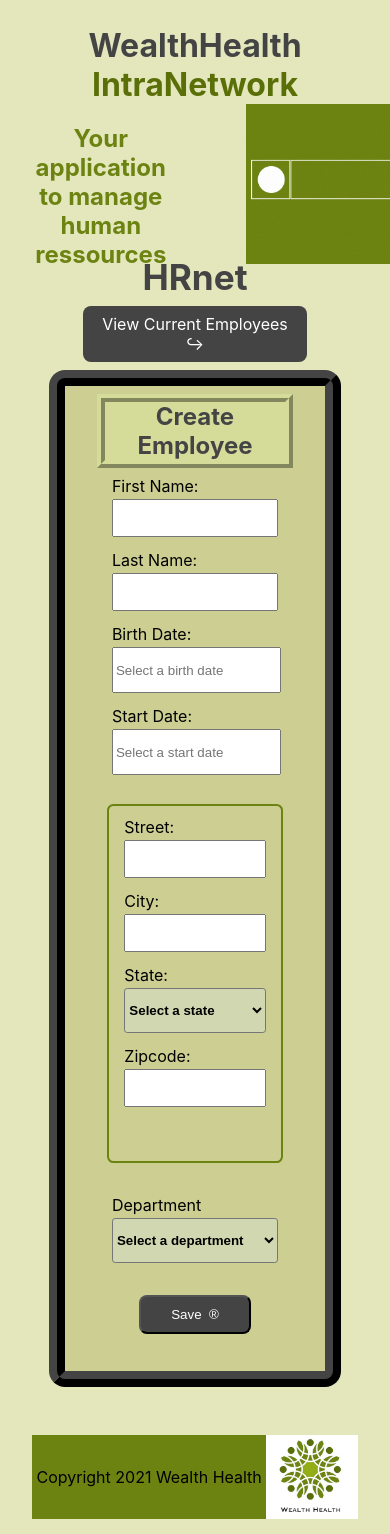
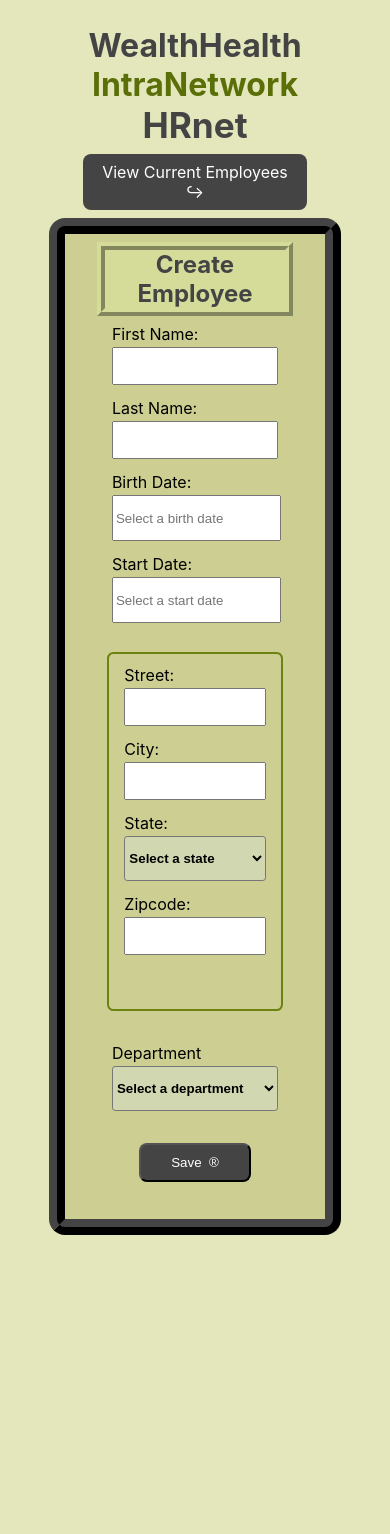
Before and after one commit to sarahvar/P14_HRnet, a React (Vite) app: page / in a window 390 px wide. Shown: the part 154-1688 px from the top of the page. After the commit the page ends 1469 px from the top, so only its background shows below. Built offline with nearby package versions, Linux system fonts and the light colour scheme; a web font is replaced by a local one.

Commit message:
changements-design

```diff
--- a/src/ReactComponents/Components/Banner/Banner.css
+++ /dev/null
@@ -1,53 +0,0 @@
-.banner {
-  width: 80%;
-  height: 18vh;
-
-  display: flex;
-  justify-content: space-evenly;
-  margin: auto;
-}
-.banner img {
-  height: 18rem;
-  position: relative;
-  bottom: 8rem;
-}
-.banner h2 {
-  margin-right: 5rem;
-}
-
-@media (max-width: 910px) {
-  .banner {
-    width: 90%;
-    height: 18vh;
-
-    display: flex;
-    justify-content: space-evenly;
-    margin: auto;
-  }
-  .banner img {
-    height: 10rem;
-    position: relative;
-    bottom: 8rem;
-  }
-  .banner h2 {
-    margin-right: 5rem;
-  }
-}
-@media (max-width: 760px) {
-  .banner {
-    width: 98%;
-    height: 18vh;
-
-    display: flex;
-    justify-content: space-evenly;
-    margin: auto;
-  }
-  .banner img {
-    height: 10rem;
-    position: relative;
-    bottom: 0rem;
-  }
-  .banner h2 {
-    margin-right: 5rem;
-  }
-}
--- a/src/ReactComponents/Components/Banner/Banner.jsx
+++ /dev/null
@@ -1,13 +0,0 @@
-import logo from "../../../assets/HRnet logo.gif";
-import "./Banner.css";
-
-export default function Banner() {
-  return (
-    <div className="banner">
-      <h2>Your application to manage human ressources</h2>
-      <div>
-        <img src={logo} className="App-logo" alt="logo" />
-      </div>
-    </div>
-  );
-}
--- a/src/ReactComponents/Components/Footer/Footer.css
+++ /dev/null
@@ -1,28 +0,0 @@
-.footer {
-  width: 100%;
-
-  height: 10vh;
-
-  background-color: #6c8312;
-  margin: 0 auto;
-}
-.footer-main {
-  width: auto;
-  display: flex;
-  flex-direction: row;
-  justify-content: space-between;
-}
-.footer-text {
-  margin: 2rem auto;
-  color: black;
-}
-.footer-logo {
-  height: 10vh;
-  margin: 0;
-}
-
-@media (max-width: 930px) {
-  .footer-main {
-    width: 100%;
-  }
-}
--- a/src/ReactComponents/Components/Footer/Footer.jsx
+++ /dev/null
@@ -1,13 +0,0 @@
-import "./Footer.css";
-import logo from "../../../assets/WealthHealth.jpg";
-
-export default function Footer() {
-  return (
-    <footer className="footer">
-      <div className="footer-main">
-        <p className="footer-text">Copyright 2021 Wealth Health</p>{" "}
-        <img className="footer-logo" src={logo} alt="logo de WealthHealth" />
-      </div>
-    </footer>
-  );
-}
--- a/src/ReactComponents/Pages/Home/Home.jsx
+++ b/src/ReactComponents/Pages/Home/Home.jsx
@@ -1,6 +1,6 @@
-import Banner from "../../Components/Banner/Banner";
+
 import Form from "../../Components/Form/Form";
-import Footer from "../../Components/Footer/Footer";
+
 
 import { Link } from "react-router-dom";
 import "./Home.css";
@@ -8,7 +8,7 @@
 export default function Home() {
   return (
     <div className="home">
-      <Banner />
+
       <div className="all-form">
         <div className="form-header">
           <div className="form-name">HRnet</div>
@@ -18,7 +18,7 @@
         </div>
         <Form />
       </div>
-      <Footer />
+
     </div>
   );
 }
```
Also changed, not shown: src/assets/HRnet logo.gif (deleted).
